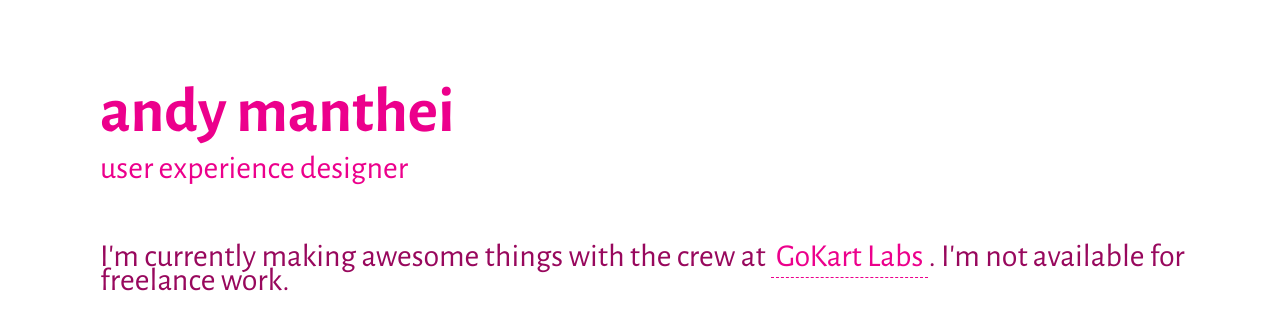
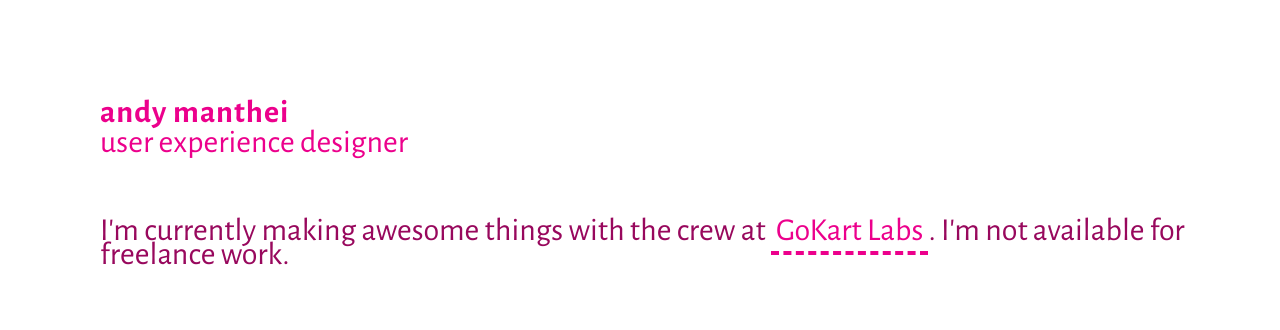
Before and after one commit to MantheiDesign/MantheiDesign.github.io, a plain HTML site: page index.html in a window 1280 px wide. Drawn offline with nearby package versions, Linux system fonts and the light colour scheme.

Commit message:
Landing page, CSS edits

```diff
--- a/main.css
+++ b/main.css
@@ -56,9 +56,10 @@ table {
 }
 
 h2 {
-	font-size: 4em;
+	font-size: 2em;
 	font-weight: 900;
-	margin-bottom: 0.5em;
+	margin-bottom: 0.2em;
+	letter-spacing: 1px;
 }
 
 h3 {
@@ -74,11 +75,10 @@ h3 {
 a {
 	padding: 5px;
 	text-decoration: none;
-	border-bottom: 1px dashed #ec008c;
+	border-bottom: 4px dashed #ec008c;
 }
 
 a:hover {
-	color: #c10072;
-	background-color: #f2f2f2;
-	border-bottom: 1px solid #c10072;
+	background-color: #ffebf7;
+	border-bottom: 4px solid #ec008c;
 }
```
